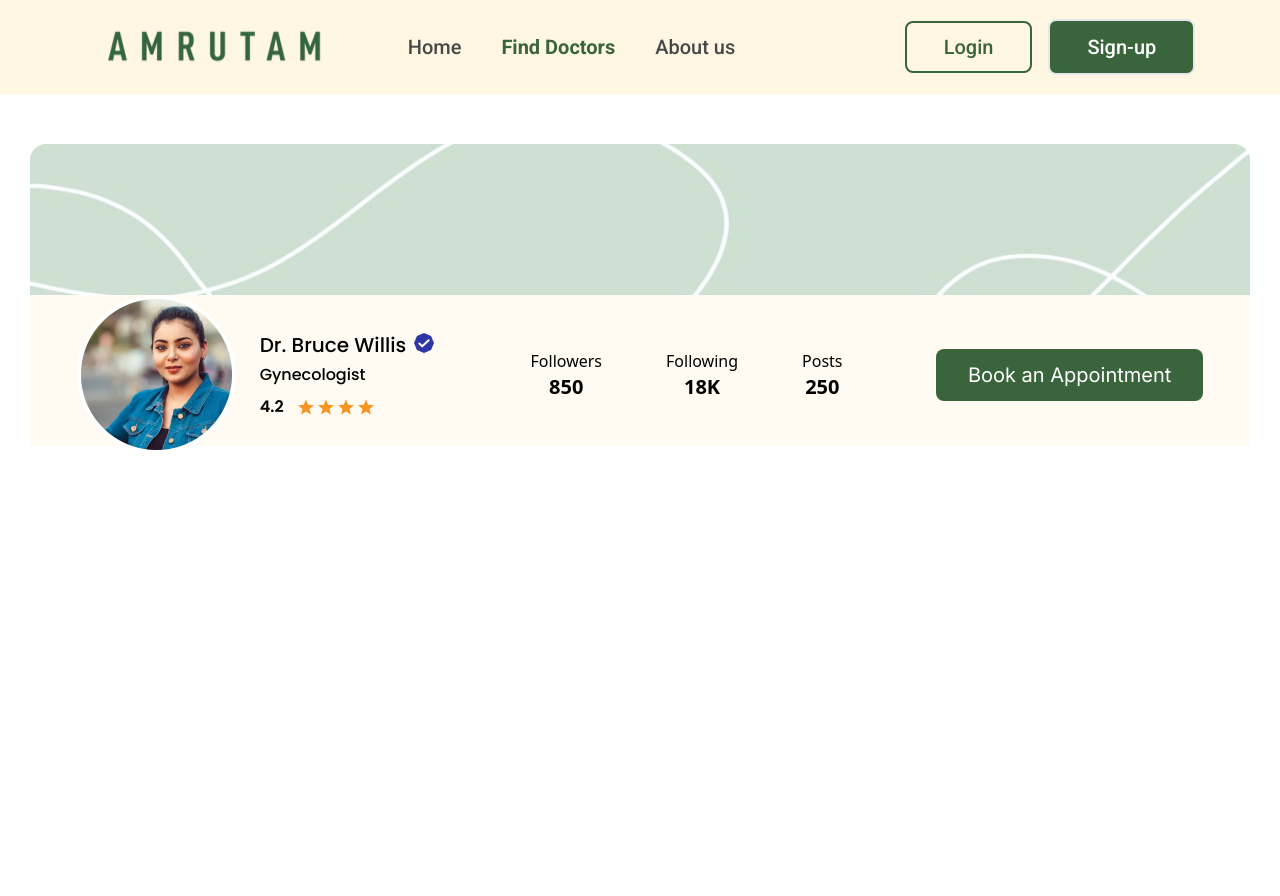
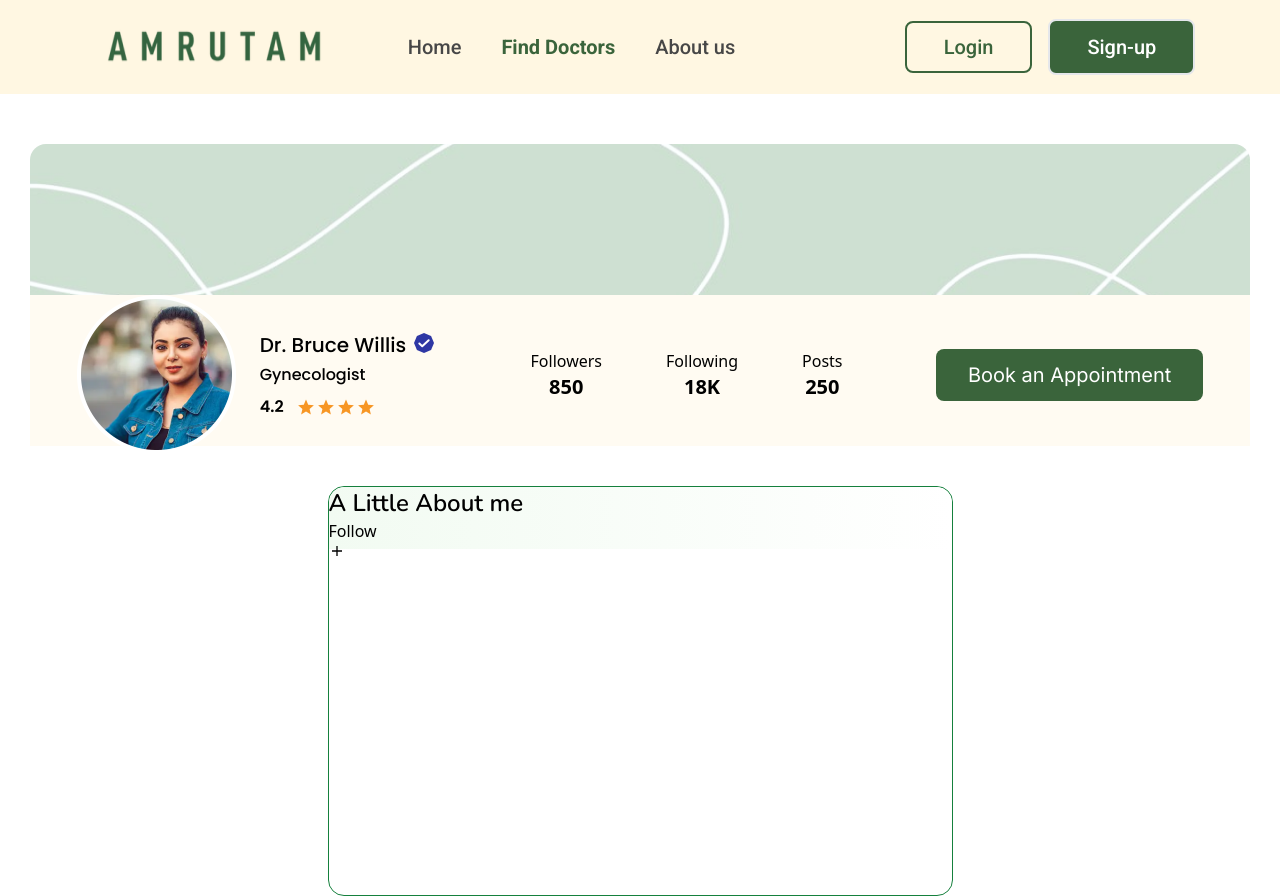
Before and after one commit to Devz-0047/doctorfinder1, a React (Vite) app: page / in a window 1280 px wide. Before the commit the page ends 800 px from the top, so only its background shows below. Built offline with nearby package versions, Linux system fonts and the light colour scheme.

Commit message:
C IV: Added Profile component

```diff
--- /dev/null
+++ b/src/components/Appointment.tsx
@@ -0,0 +1,5 @@
+function Appointment() {
+  return <div></div>;
+}
+
+export default Appointment;
--- a/src/components/Dashboard.tsx
+++ b/src/components/Dashboard.tsx
@@ -1,5 +1,13 @@
+import Appointment from "./Appointment";
+import ProfileDetails from "./ProfileDetails";
+
 function Dashboard() {
-  return <div></div>;
+  return (
+    <div className="mt-10">
+      <ProfileDetails />
+      <Appointment />
+    </div>
+  );
 }
 
 export default Dashboard;
--- /dev/null
+++ b/src/components/ProfileDetails.tsx
@@ -0,0 +1,19 @@
+import { IoMdAdd } from "react-icons/io";
+function ProfileDetails() {
+  return (
+    <div>
+      <div className="w-[625px] h-[410px] mx-auto rounded-2xl border border-green-700">
+        <div className="w-full bg-gradient-to-r from-[#F2FBF2] rounded-t-2xl to-white h-[62px]">
+          <h2 className="text-2xl font-semibold font-nunito">
+            A Little About me
+          </h2>
+          <button className="border-1 border-highlight">
+            Follow <IoMdAdd />
+          </button>
+        </div>
+      </div>
+    </div>
+  );
+}
+
+export default ProfileDetails;
```
